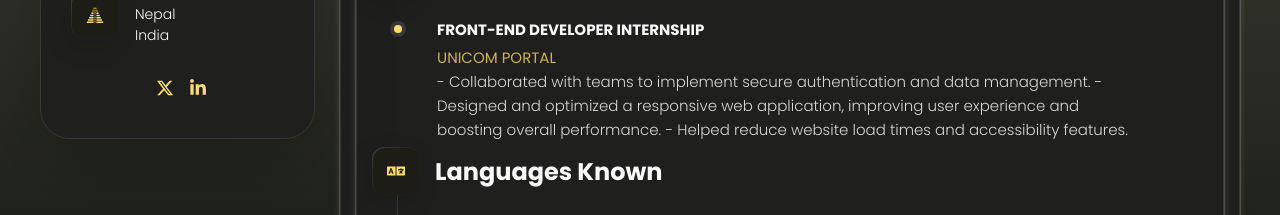
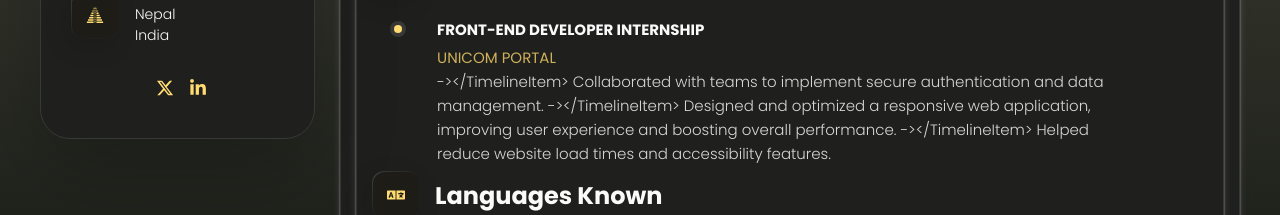
Before and after one commit to RajeevBaniya/portfolio, a React (Vite) app: page /resume in a window 1280 px wide. Shown: the part 585-800 px from the top of the page. Built offline with nearby package versions, Linux system fonts and the light colour scheme.

Commit message:
Update Resume.jsx

```diff
--- a/src/pages/Resume/Resume.jsx
+++ b/src/pages/Resume/Resume.jsx
@@ -47,9 +47,9 @@ const Resume = () => {
           <TimelineItem
             title="FRONT-END DEVELOPER INTERNSHIP"
             date="UNICOM PORTAL"
-            description="- Collaborated with teams to implement secure authentication and data management.
-                         - Designed and optimized a responsive web application, improving user experience and boosting overall performance.
-                         - Helped reduce website load times and accessibility features.  "
+            description="-></TimelineItem> Collaborated with teams to implement secure authentication and data management.
+                         -></TimelineItem> Designed and optimized a responsive web application, improving user experience and boosting overall performance.
+                         -></TimelineItem> Helped reduce website load times and accessibility features."
           />
         </ol>
       </div>
```
